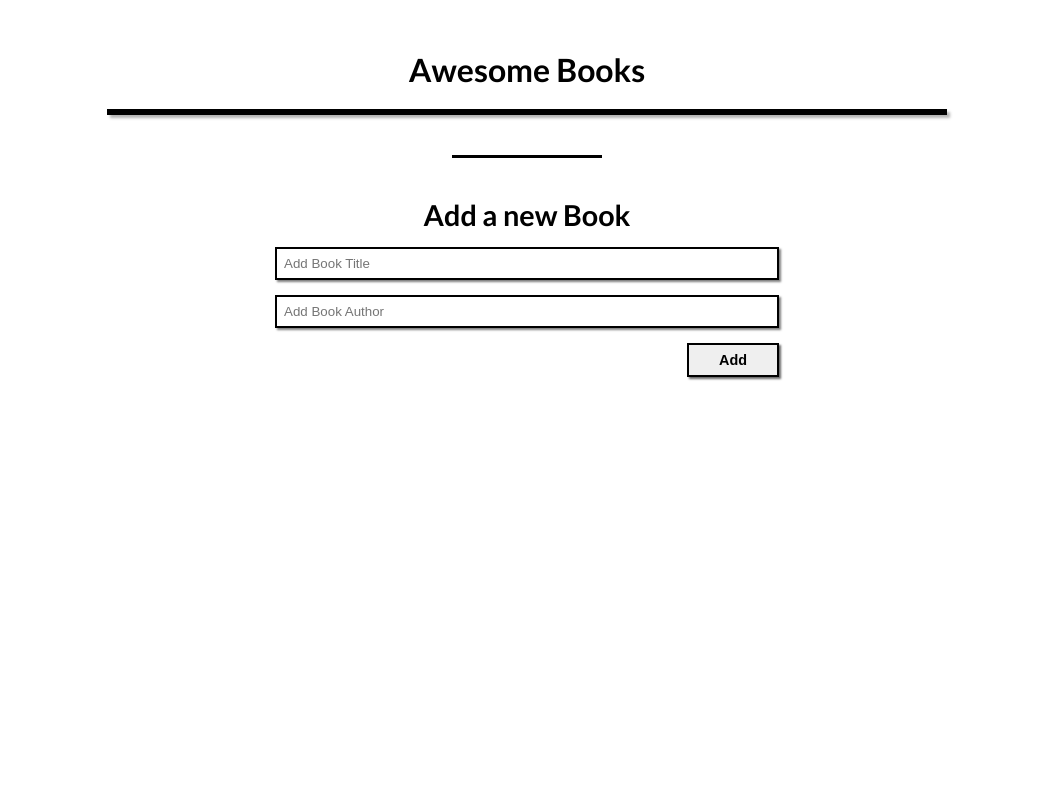
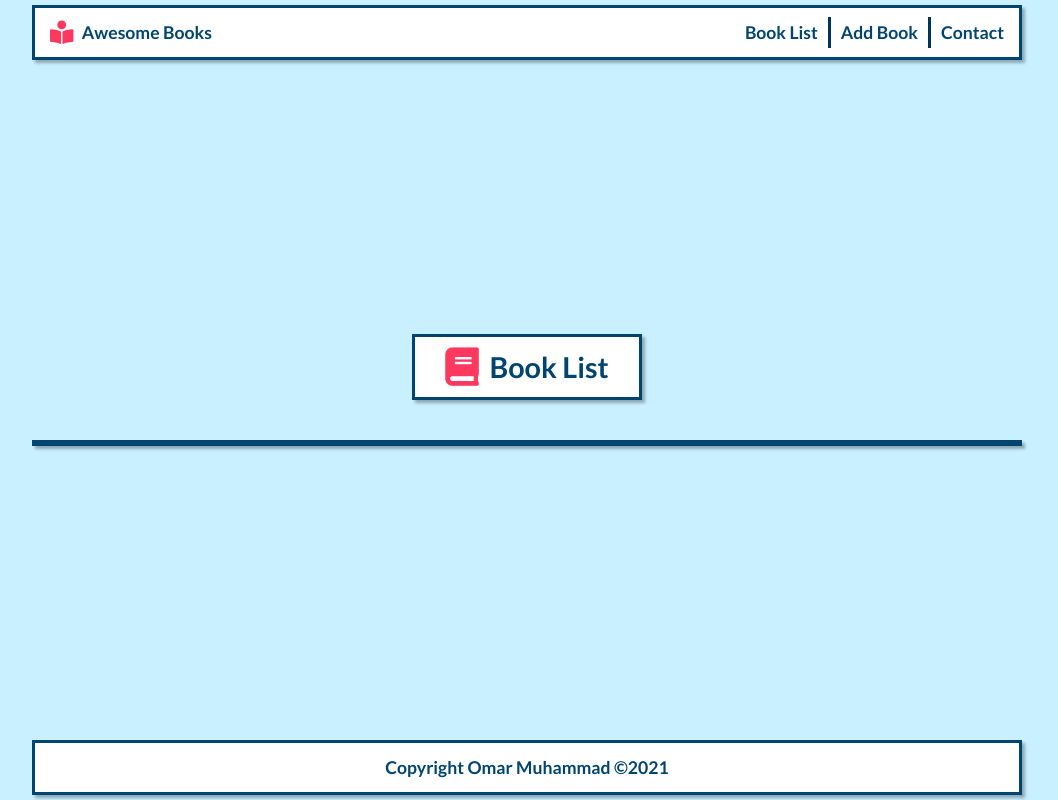
Before and after one commit to Omar-Muhamad/Awsome-Books, a website: page index.html in a window 1280 px wide. Shown: the whole page, without its empty margins (113-1171 px from the left). Drawn offline with Linux system fonts and the light colour scheme.

Commit message:
Add nav-bar, footer, and contact section with styling

```diff
--- a/home.css
+++ b/home.css
@@ -1,41 +1,140 @@
+/* ########### Reset Styling ########## */
 * {
   margin: 0;
   padding: 0;
   box-sizing: border-box;
+  font-family: "Lato", sans-serif;
+}
+
+/* ########### General Styling ########## */
+
+body {
+  max-width: 1100px;
+  margin: 0 auto;
+  color: #004570;
+  background-color: rgb(200, 240, 255);
+}
+
+.bodyContainer {
+  height: calc(100vh - 120px);
+  display: grid;
+  align-items: center;
+  width: 90%;
+  margin: auto;
+  text-align: center;
+}
+
+a {
+  color: #004570;
+  font-size: 1.1em;
+  font-weight: 700;
+  text-decoration: none;
+}
+
+ul {
+  list-style: none;
+}
+
+i {
+  color: #ff3860;
+  margin-right: 5px;
+}
+
+h2 {
+  width: fit-content;
+  margin: 0 auto;
+  font-size: 1.8em;
+  font-weight: bold;
+  background-color: #fff;
+  border: 3px solid #004570;
+  box-shadow: 3px 3px 3px rgba(0, 0, 0, 0.3);
+  padding: 13px 30px;
+  margin-bottom: 40px;
 }
 
 .container {
-  font-family: "Lato", sans-serif;
-  width: 80%;
-  max-width: 900px;
+  width: 100%;
   margin: auto;
-  padding: 30px;
-  margin-top: 20px;
   text-align: center;
+}
+
+/* ########### Header nav ########## */
+
+header {
+  width: 90%;
+  margin: 0 auto;
+  background-color: #fff;
+}
+
+nav {
+  margin-top: 5px;
+  height: 55px;
+  padding: 0 15px;
+  border: 3px solid #004570;
+  box-shadow: 3px 3px 3px rgba(0, 0, 0, 0.3);
+  display: flex;
+  justify-content: space-between;
+  align-items: center;
+}
+
+.navLinks {
+  display: flex;
+  justify-content: space-between;
+  gap: 10px;
+}
+
+.navLink {
+  border-right: 3px solid #003557;
+  padding: 5px 0;
+  padding-right: 10px;
+}
+
+.navLink:nth-child(3) {
+  border-right: none;
+  padding-right: 0;
+}
+
+.navLink a:hover {
+  color: #ff3860;
+  transform: scale(2);
+  transition: 0.5s;
+}
+
+.logo i {
+  margin-right: 5px;
+}
+
+/* ########### Book List Section ########## */
+
+#bookList {
+  display: block;
 }
 
 .booksCont {
   margin: 20px auto;
-  border: 3px solid black;
+  color: #000;
+  border: 3px solid #004570;
   box-shadow: 3px 3px 3px rgba(0, 0, 0, 0.3);
 }
 
 .book {
-  background-color: lightskyblue;
+  text-align: left;
+  background-color: #fff;
   padding: 7px;
   display: grid;
   grid-auto-flow: column;
-  grid-template-columns: 1fr 1fr 4fr;
+  grid-template-columns: 1fr 1fr 1fr;
   align-items: center;
 }
 
 .book:nth-child(even) {
-  background-color: #fff;
+  background-color: lightskyblue;
 }
 
 .bookTitle {
   font-size: 1.1em;
   font-weight: bold;
+  margin-left: 10px;
 }
 
 .bookAuthor {
@@ -50,42 +149,104 @@
   padding: 5px 10px;
   font-size: 0.9em;
   font-weight: bold;
-  border: 2px solid black;
+  border: 2px solid #004570;
   box-shadow: 2px 2px 2px rgba(0, 0, 0, 0.6);
   justify-self: right;
 }
 
-.hr {
-  height: 3px;
-  background-color: black;
-  width: 150px;
-  margin: 40px auto;
+/* ########### Add Book Section ########## */
+
+#addBook {
+  display: none;
 }
 
 .addBook {
-  width: 60%;
   margin: 0 auto;
   display: grid;
   grid-auto-flow: row;
-  gap: 15px;
 }
 
-.addBook h2 {
-  font-size: 1.8em;
+input {
+  padding: 10px;
+  margin-bottom: 20px;
+  border: 3px solid #004570;
+  box-shadow: 3px 3px 3px rgba(0, 0, 0, 0.5);
+}
+
+#addBtn {
+  padding: 10px 70px;
+  font-size: 1em;
+  font-weight: bold;
+  border: 3px solid #004570;
+  box-shadow: 3px 3px 3px rgba(0, 0, 0, 0.5);
+  justify-self: center;
+}
+
+/* ########### Contact Section ########## */
+
+#contact {
+  display: none;
+}
+
+.contactInfo {
+  background-color: #fff;
+  display: flex;
+  flex-direction: column;
+  justify-content: center;
+  align-items: center;
+  border: 3px solid #004570;
+  box-shadow: 3px 3px 3px rgba(0, 0, 0, 0.3);
+  width: 100%;
+  padding: 20px 0;
+  margin-top: 20px;
+}
+
+.contact .container h4 {
+  font-size: 1.2em;
+}
+
+.contact .container ul {
+  margin-top: 20px;
+  text-align: left;
+  list-style: disc;
+  padding-left: 30px;
+}
+
+.contact .container ul li {
+  font-size: 1.1em;
+  margin-top: 10px;
+}
+.contact ul li i {
+  color: #4fce5d;
+  font-size: 1.2em;
+  font-weight: bold;
+  margin: 0 5px;
+}
+
+/* ########### Footer ########## */
+
+footer {
+  position: fixed;
+  bottom: 0;
+  left: 0;
+  right: 0;
+  max-width: 990px;
+  width: 90%;
+  background-color: #fff;
+  margin: 0 auto;
+  margin-top: 70px;
+  margin-bottom: 5px;
+  height: 55px;
+  padding: 0 15px;
+  border: 3px solid #004570;
+  box-shadow: 3px 3px 3px rgba(0, 0, 0, 0.3);
+  display: flex;
+  justify-content: center;
+  align-items: center;
+  font-size: 1.1em;
   font-weight: bold;
 }
 
-input {
-  padding: 7px;
-  border: 2px solid black;
-  box-shadow: 2px 2px 2px rgba(0, 0, 0, 0.5);
+footer a {
+  font-size: 1em;
 }
-
-#addBtn {
-  padding: 7px 30px;
-  font-size: 0.9em;
-  font-weight: bold;
-  border: 2px solid black;
-  box-shadow: 2px 2px 2px rgba(0, 0, 0, 0.6);
-  justify-self: right;
-}
--- a/index.html
+++ b/index.html
@@ -11,20 +11,86 @@
       href="https://fonts.googleapis.com/css2?family=Lato:ital,wght@0,100;0,300;0,400;0,700;0,900;1,100;1,300;1,400;1,700;1,900&display=swap"
       rel="stylesheet"
     />
+    <link
+      rel="stylesheet"
+      href="https://use.fontawesome.com/releases/v5.15.4/css/all.css"
+      integrity="sha384-DyZ88mC6Up2uqS4h/KRgHuoeGwBcD4Ng9SiP4dIRy0EXTlnuz47vAwmeGwVChigm"
+      crossorigin="anonymous"
+    />
+    <link rel="icon" type="image/png" sizes="32x32" href="/favicon-32x32.png" />
     <title>Awesome Books</title>
   </head>
   <body>
+    <header>
+      <nav id="mainNav">
+        <a class="logo" href="index.html">
+          <i class="fas fa-book-reader fa-lg"></i> Awesome Books</a
+        >
+        <ul class="navLinks">
+          <li class="navLink"><a id="bookListBtn" href="#bookList">Book List</a></li>
+          <li class="navLink"><a id="addBookBtn" href="#addBook">Add Book</a></li>
+          <li class="navLink"><a id="contactBtn" href="#contact">Contact</a></li>
+        </ul>
+      </nav>
+    </header>
+    <div class="bodyContainer">
+      <section id="bookList">
         <div class="container">
-      <h1>Awesome Books</h1>
+          <h2><i class="fas fa-book fa-lg"></i> Book List</h2>
           <div class="booksCont" id="booksCont"></div>
-      <div class="hr"></div>
-      <div class="addBook">
-        <h2>Add a new Book</h2>
+        </div>
+      </section>
+      <section id="addBook">
+        <div class="container addBook">
+          <h2><i class="fas fa-book-medical fa-lg"></i> Add a new Book</h2>
           <input type="text" id="title" placeholder="Add Book Title" required />
           <input type="text" id="author" placeholder="Add Book Author" required />
           <button type="submit" id="addBtn">Add</button>
         </div>
+      </section>
+      <section id="contact" class="contact">
+        <div class="container">
+          <h2><i class="fas fa-address-book fa-lg"></i> Contact Information</h2>
+          <div class="contactInfo">
+            <h4>
+              Do you have any questions or want to say "Hello"?<br />You can reach
+              out to us:
+            </h4>
+            <ul>
+              <li>
+                Our e-mail:
+                <a href="mailto:eng.omarmuhammad@gmail.com"
+                  >eng.omarmuhammad@gmail.com</a
+                >
+              </li>
+              <li>
+                Our phone number: <i class="fab fa-whatsapp"></i
+                ><a
+                  href="https://api.whatsapp.com/send/?phone=%2B201114277131&text&app_absent=0"
+                  target="_blank"
+                  >+201114277131</a
+                >
+              </li>
+              <li>
+                Our address: <i class="fab fa-whatsapp"></i
+                ><a href="https://goo.gl/maps/a5axKGRC7WHKhkq1A" target="_blank"
+                  >Alexanderia, Egypt</a
+                >
+              </li>
+            </ul>
           </div>
+        </div>
+      </section>
+    </div>
+    <footer>
+      <p>
+        Copyright
+        <a href="mailto:eng.omarmuhammad@gmail.com"
+          >Omar Muhammad</a
+        >
+        &copy;2021
+      </p>
+    </footer>
     <script src="script.js"></script>
   </body>
 </html>
--- a/script.js
+++ b/script.js
@@ -45,14 +45,30 @@ class Book {
 }
 
 const initialLoad = () => {
-  const storedData = JSON.parse(localStorage.getItem('storedData')) || [];
+  const storedData = JSON.parse(localStorage.getItem('storedData'));
   if (storedData) {
     storedData.forEach((book) => {
       const newBook = new Book(book.title, book.author, book.id);
       newBook.add();
     });
   }
-  localStorage.setItem('storedData', JSON.stringify(storedData));
+
+  const data = [
+    {
+      title: 'The Lord of the Rings',
+      author: 'J.R.R. Tolkien',
+    },
+    {
+      title: 'Harry Potter',
+      author: 'J.K. Rowling',
+    },
+    {
+      title: 'Rich Dad Poor Dad',
+      author: 'Robert Kiyosaki',
+    },
+  ];
+
+  localStorage.setItem('storedData', JSON.stringify(data));
 
   const addBtn = document.getElementById('addBtn');
   addBtn.addEventListener('click', () => {
```
Also changed, not shown: favicon-32x32.png (added). Lines whose indentation alone changed are shown as unchanged.
